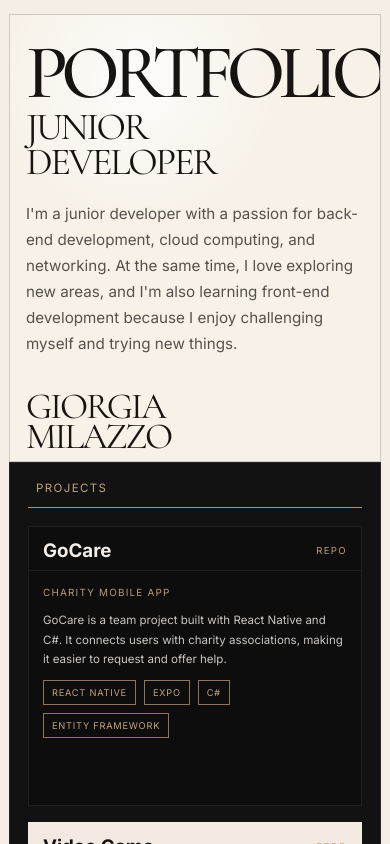
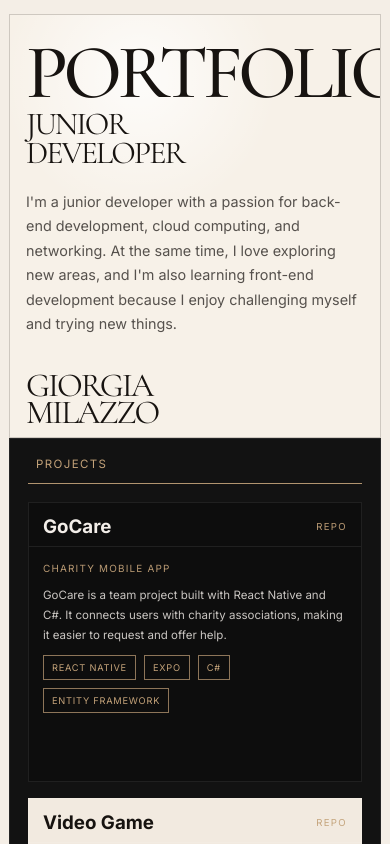
Before and after one commit to GiorgiaMilazzo/portfolio, a React (Vite) app: page / in a window 390 px wide. Shown: the top 844 px of the page. Built offline with nearby package versions, Linux system fonts and the light colour scheme.

Commit message:
Modifica alla grandezza del font

```diff
--- a/src/App.css
+++ b/src/App.css
@@ -103,7 +103,7 @@ select {
 .hero-copy h1 {
   margin: 0;
   font-family: 'Cormorant Garamond', Georgia, serif;
-  font-size: clamp(6.2rem, 14vw, 20rem);
+  font-size: clamp(72rem, 16vw, 24rem);
   line-height: 0.72;
   letter-spacing: -0.09em;
   font-weight: 500;
@@ -445,10 +445,26 @@ select {
 
   .hero-copy h1 {
     font-size: 4.8rem;
+    white-space: nowrap;
+    letter-spacing: -0.06em;
+  }
+
+  .hero-line {
+    flex-wrap: wrap;
+  }
+
+  .hero-text {
+    font-size: clamp(2rem, 7vw, 3rem);
+    white-space: nowrap;
+  }
+
+  .name-block {
+    font-size: clamp(2.1rem, 7vw, 3.2rem);
   }
 
   .hero-copy p {
     max-width: 100%;
+    font-size: 0.9rem;
   }
 
   .hero-visual {
```
